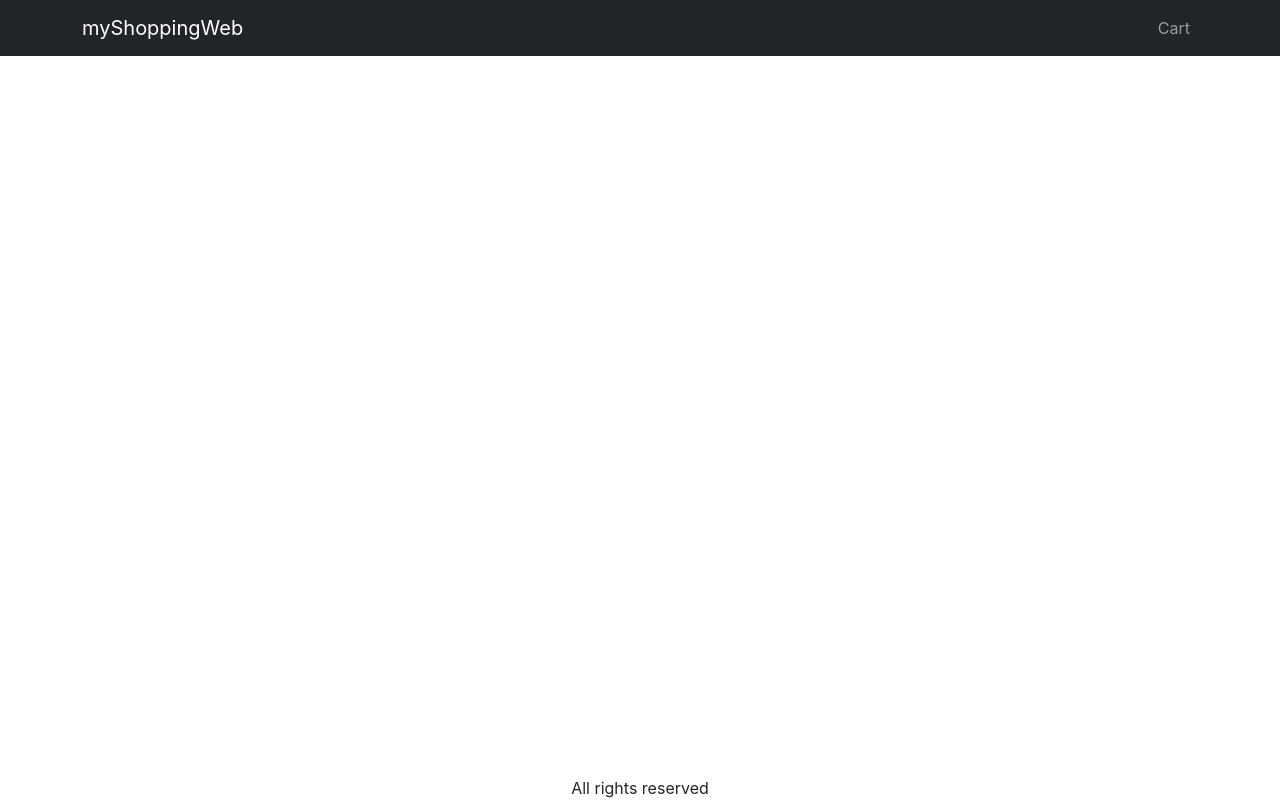
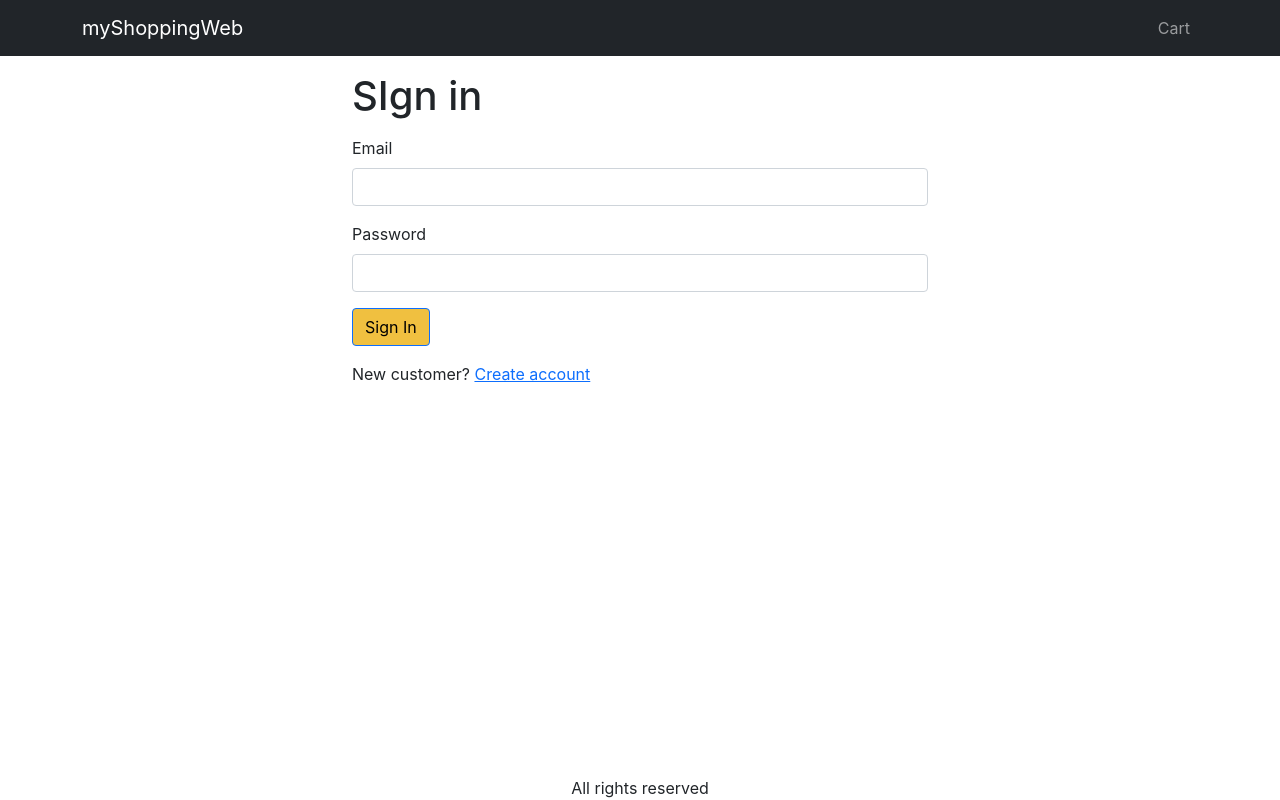
Before and after one commit to hermineavagyan/myShoppingWeb, a React (Create React App) app in the folder frontend/: page /signin in a window 1280 px wide. Built offline with nearby package versions, Linux system fonts and the light colour scheme.

Commit message:
sign in screen added

```diff
--- a/frontend/src/App.js
+++ b/frontend/src/App.js
@@ -9,6 +9,7 @@
 import { Link } from 'react-router-dom';
 import { useContext } from 'react';
 import { MyContext } from './MyContext';
+import SigninScreen from './screens/SigninScreen';
 
 function App() {
   const { state } = useContext(MyContext);
@@ -46,6 +47,7 @@
             <Routes>
               <Route path="/product/:slug" element={<ProductScreen />}></Route>
               <Route path="/cart" element={<CartScreen />}></Route>
+              <Route path="/signin" element={<SigninScreen />}></Route>
               <Route path="/" element={<HomeScreen />}></Route>
             </Routes>
           </Container>
--- a/frontend/src/index.css
+++ b/frontend/src/index.css
@@ -41,3 +41,6 @@
 .img-tumbnail {
   height: 80px;
 }
+.small-container {
+  max-width: 600px;
+}
--- /dev/null
+++ b/frontend/src/screens/SigninScreen.js
@@ -0,0 +1,36 @@
+import { Helmet } from "react-helmet-async";
+import { Button, Container, Form } from 'react-bootstrap';
+import { Link, useLocation } from "react-router-dom";
+
+
+export default function SigninScreen() {
+    const { search } = useLocation();
+    const redirectInUrl = new URLSearchParams(search).get('redirect');
+    const redirect = redirectInUrl ? redirectInUrl : '/'
+    return (
+        <Container className="small-container">
+            <Helmet>
+                <title>SIgn in</title>
+            </Helmet>
+            <h1 className="my-3"> SIgn in</h1>
+            <Form>
+                <Form.Group className="mb-3" controlId="email">
+                    <Form.Label>Email</Form.Label>
+                    <Form.Control type="email" required />
+                </Form.Group>
+                <Form.Group className="mb-3" controlId="password">
+                    <Form.Label>Password</Form.Label>
+                    <Form.Control type="password" required />
+                </Form.Group>
+                <div className="mb-3">
+                    <Button type="submit">Sign In</Button>
+                </div>
+                <div className="mb-3">
+                    New customer? {" "}
+                    <Link to={`/signup?redirect = ${redirect}`}>Create account</Link>
+                </div>
+
+            </Form>
+        </Container>
+    )
+}
```
